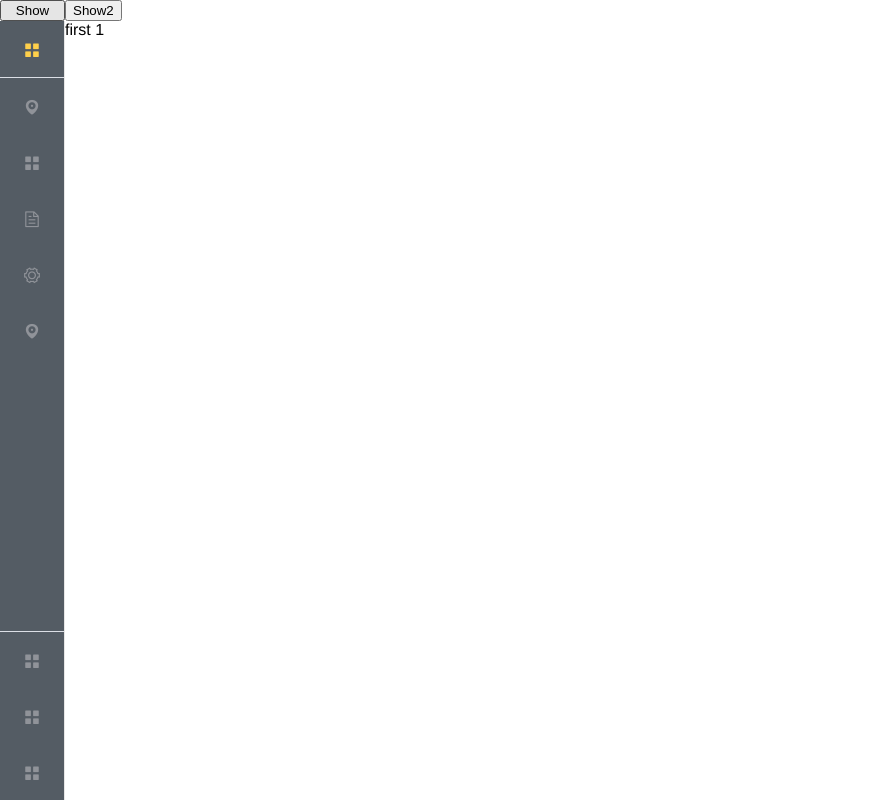
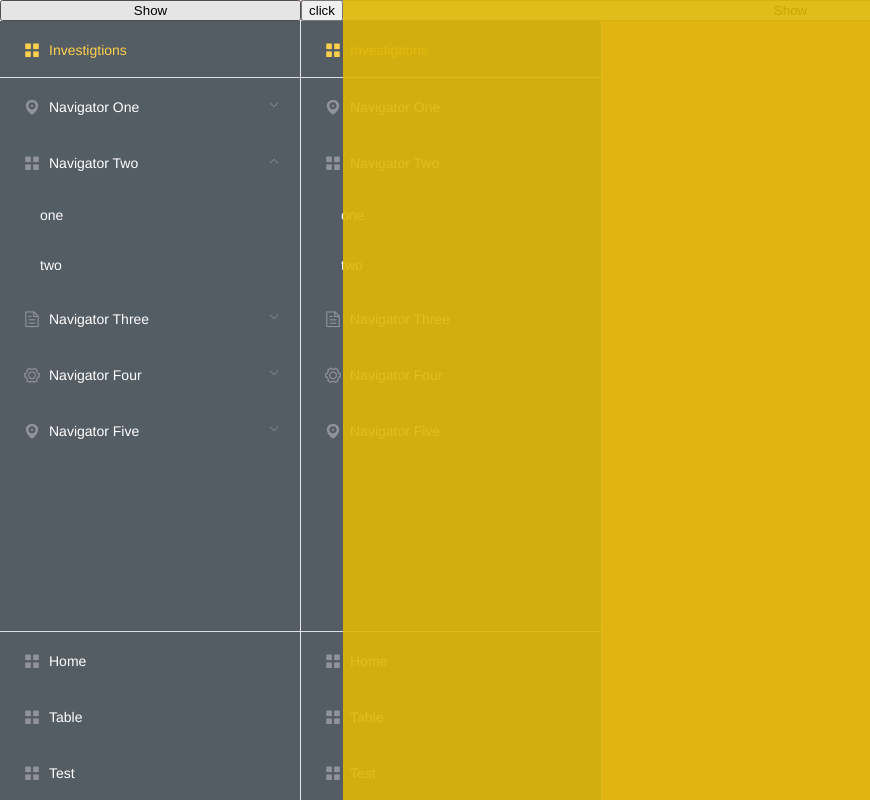
Before and after one commit to artdrua12/grid, a Vue app: page /test in a window 1280 px wide. Shown: the whole page, without its empty margins (0-870 px from the left). Built offline with nearby package versions, Linux system fonts and the light colour scheme.

Commit message:
new test amination

```diff
--- a/src/App.vue
+++ b/src/App.vue
@@ -24,6 +24,16 @@ export default {
 body {
   margin: 0px;
 }
+::-webkit-scrollbar{
+  width: 10px;
+}
+::-webkit-scrollbar-track{
+  background-color: antiquewhite;
+}
+::-webkit-scrollbar-thumb{
+  background: linear-gradient(to top, rgb(184, 187, 182), rgb(58, 54, 54));
+  border-radius: 10px
+}
 .flex {
   display: flex;
 }
--- a/src/components/Default.vue
+++ b/src/components/Default.vue
@@ -1,10 +1,7 @@
 <template>
   <div class="globalDefaultWrapper grid">
     <side-menu class="sidebar" />
-    <div class="router" :class="{'slide': !isCollapse}">
-      <button @click="isCollapse=!isCollapse">Show2</button>
-      <router-view></router-view>
-    </div>
+    <router-view></router-view>
   </div>
 </template>
 
@@ -31,13 +28,4 @@ export default {
   position: sticky;
   top: 0px;
 }
-.router {
-  width: 100%;
-  transition: 0.3s all ease-in-out;
-}
-.slide {
-  transform: translateX(-255px);
-  width: calc(100% + 255px);
-}
-
 </style>
--- a/src/components/SideMenu.vue
+++ b/src/components/SideMenu.vue
@@ -18,7 +18,8 @@
 
         <el-divider></el-divider>
 
-        <el-submenu v-for="(item,index) in dataMenu" :key="index" :index="`${index}`">
+
+        <el-submenu v-for="(item,index) in dataMenu" :key="index" :index="`${index}`" scroll>
           <template slot="title">
             <i :class="item.icon"></i>
             <span slot="title">{{item.title}}</span>
@@ -55,7 +56,7 @@
 export default {
   data() {
     return {
-      isCollapse: true,
+      isCollapse: false,
       dataMenu: [
         {
           icon: "el-icon-location",
--- a/src/components/test.vue
+++ b/src/components/test.vue
@@ -1,35 +1,52 @@
 <template>
-  <div class="table top">
-      <div v-for="i in 1" :key="i" class="">first {{1}}</div>
+  <div class="app">
+    <SideMenu class="sidebar" />
+    <div class="slide" :class="{'show':!show}">
+      <button @click="show=!show">click</button>
+    </div>
+    <div class="content"></div>
   </div>
 </template>
 
 <script>
+import SideMenu from "./SideMenu";
 export default {
   data() {
     return {
-
+      show: true
     };
+  },
+  components: {
+    SideMenu
   }
 };
 </script>
 
 <style scoped>
-.title{
-    width: 100%;
-    height: 100%;
-    grid-auto-columns: 1fr;
-    grid-auto-rows: auto;
-
+div.app {
+  display: grid;
+  grid-template-columns: auto 1fr;
+  grid-template-rows: min-content 1fr;
 }
-.block{
-    background-color: aquamarine;
+.sidebar {
+  grid-area: 1/1/3/3;
+  background: rgba(221, 39, 39, 0.5);
+  z-index: 1;
 }
 
-.row1{
-    grid-row: 1;
+.slide {
+  grid-area: 1/1/2/2;
+  width: 42px;
+  z-index: 2;
+  transition: width 0.5s ease-in-out;
 }
-.row2{
-    grid-row: 2;
+
+.content {
+  grid-area: 1/2/3/3;
+  background: rgba(224, 184, 5, 0.9);
+  z-index: 2;
+}
+.show {
+  width: 300px;
 }
 </style>
--- a/src/pages/Table.vue
+++ b/src/pages/Table.vue
@@ -1,5 +1,5 @@
 <template>
-  <vpage vpageheight="calc(100vh - 22px)">
+  <vpage vpageheight="100vh">
 
     <template v-slot:page__middle>
       <PageMiddle title="Заголовок от Table" count="10" v-slot:default>
```
